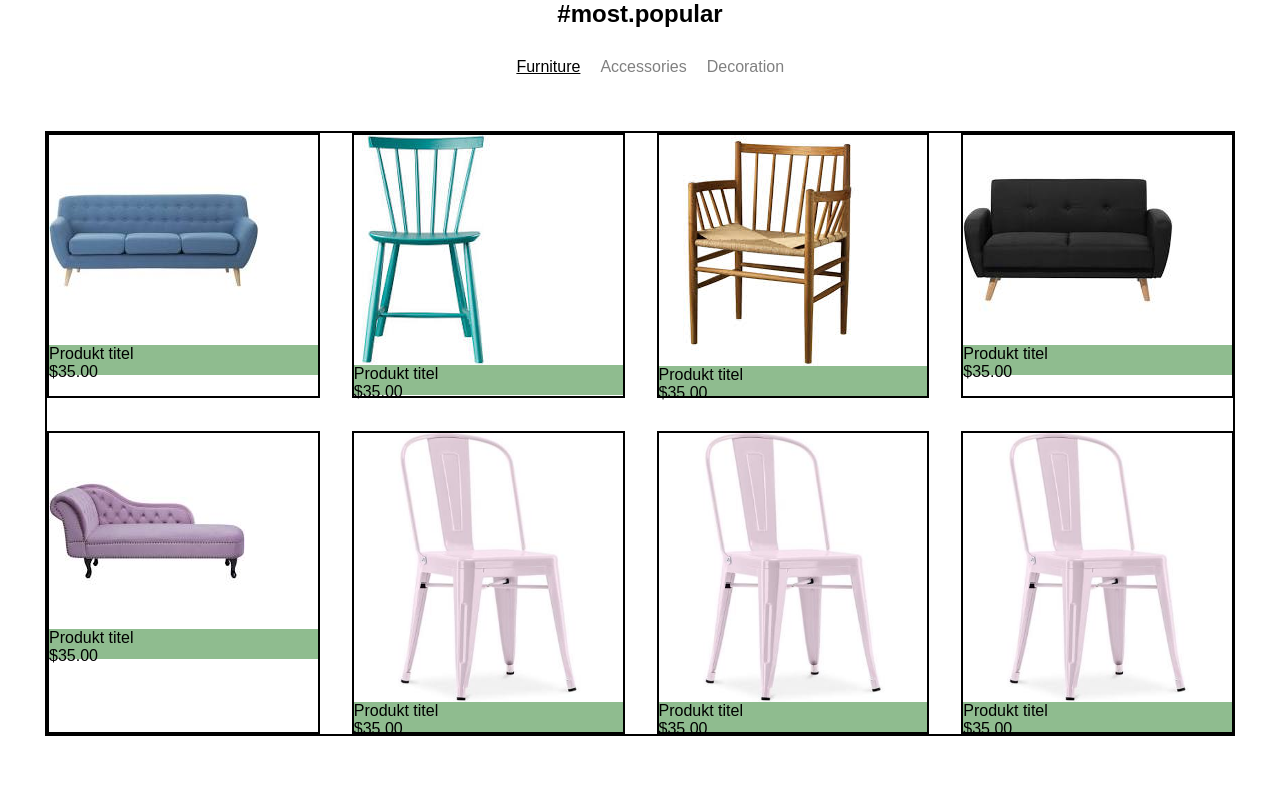
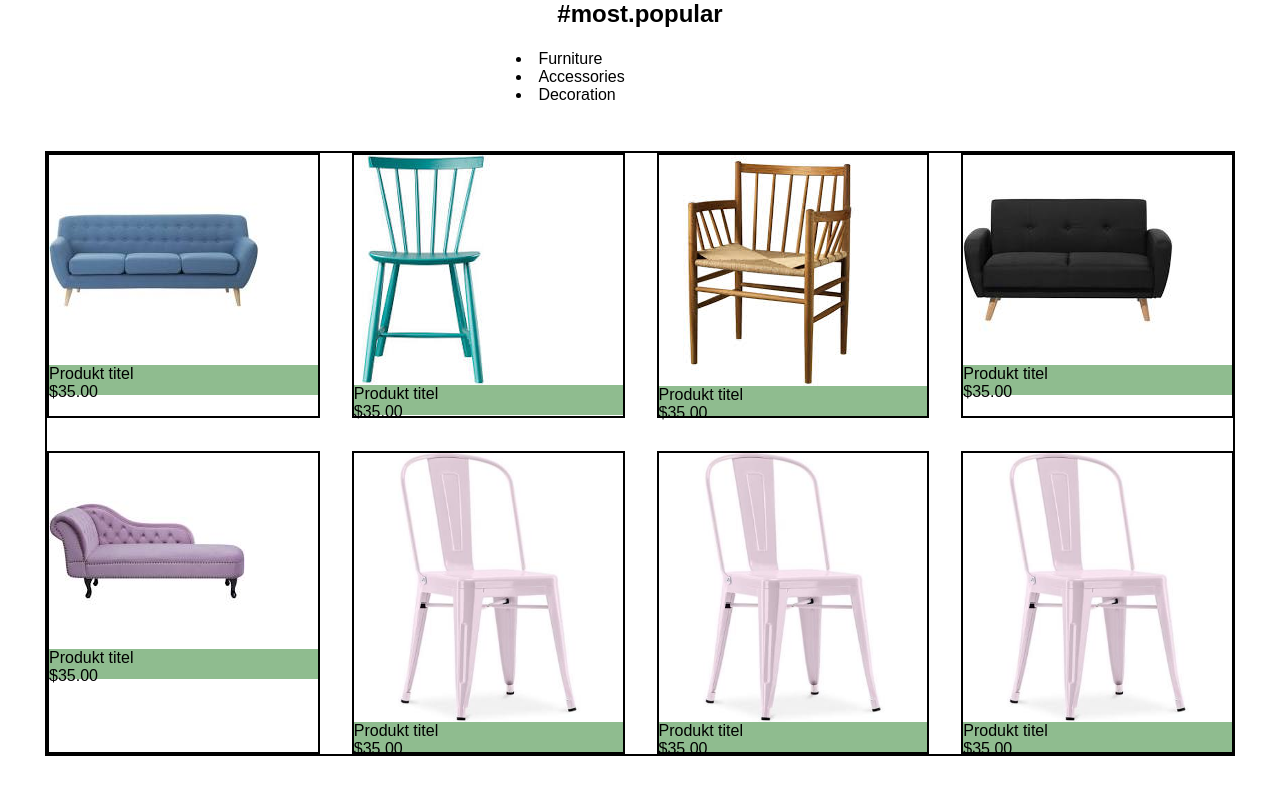
Before and after one commit to amal3983/webshop_moebler, a plain HTML site: page index.html in a window 1280 px wide. Drawn offline with nearby package versions, Linux system fonts and the light colour scheme.

Commit message:
kommentare begyndt fordi jeg havde glemt at det var en god ide indtil jeg så Amalies ændre vaglet af produkter til en liste for forhåbentlig få det til at virke bedre

```diff
--- a/index.html
+++ b/index.html
@@ -31,13 +31,17 @@
 
 <main>
 
+    <!-- GRID START -->
     <h2>#most.popular</h2>
 
 
     <div class="popular-type">
-        <div class="choice furniture">Furniture</div>
-        <div class="choice acc">Accessories</div>
-        <div class="choice decor">Decoration</div>
+        <ul>
+            <li class="item_menu">Furniture</li>
+            <li class="item_menu">Accessories</li>
+            <li class="item_menu">Decoration</li>
+
+        </ul>
     </div>
 
     <!-- Grid del -->
@@ -115,6 +119,8 @@
             </div>
         </div>
     </div>
+
+    <!-- GRID START -->
 </main>
 
 <footer></footer>
```
